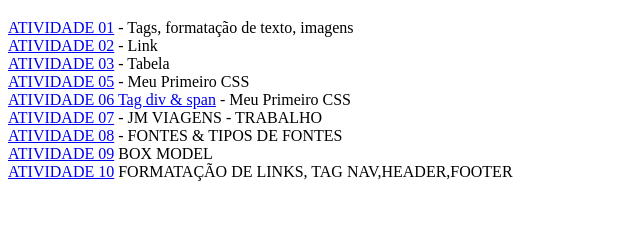
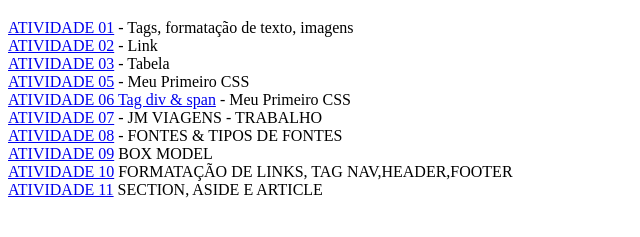
Before and after one commit to Djorkaeffp/IntroducaoHTML-AULA, a plain HTML site: page index.html in a window 1280 px wide. Shown: the part 61-298 px from the top of the page, without its empty margins (0-640 px from the left). Drawn offline with Linux system fonts and the light colour scheme.

Commit message:
Update index.html

```diff
--- a/index.html
+++ b/index.html
@@ -16,5 +16,6 @@
     <a href="08"> ATIVIDADE 08</a> - FONTES & TIPOS DE FONTES <br>
     <a href="09"> ATIVIDADE 09</a> BOX MODEL <br>
     <a href="10"> ATIVIDADE 10</a> FORMATAÇÃO DE LINKS, TAG NAV,HEADER,FOOTER <br>
+    <a href="11"> ATIVIDADE 11</a> SECTION, ASIDE E ARTICLE <br>
 </body>
 </html>
```
